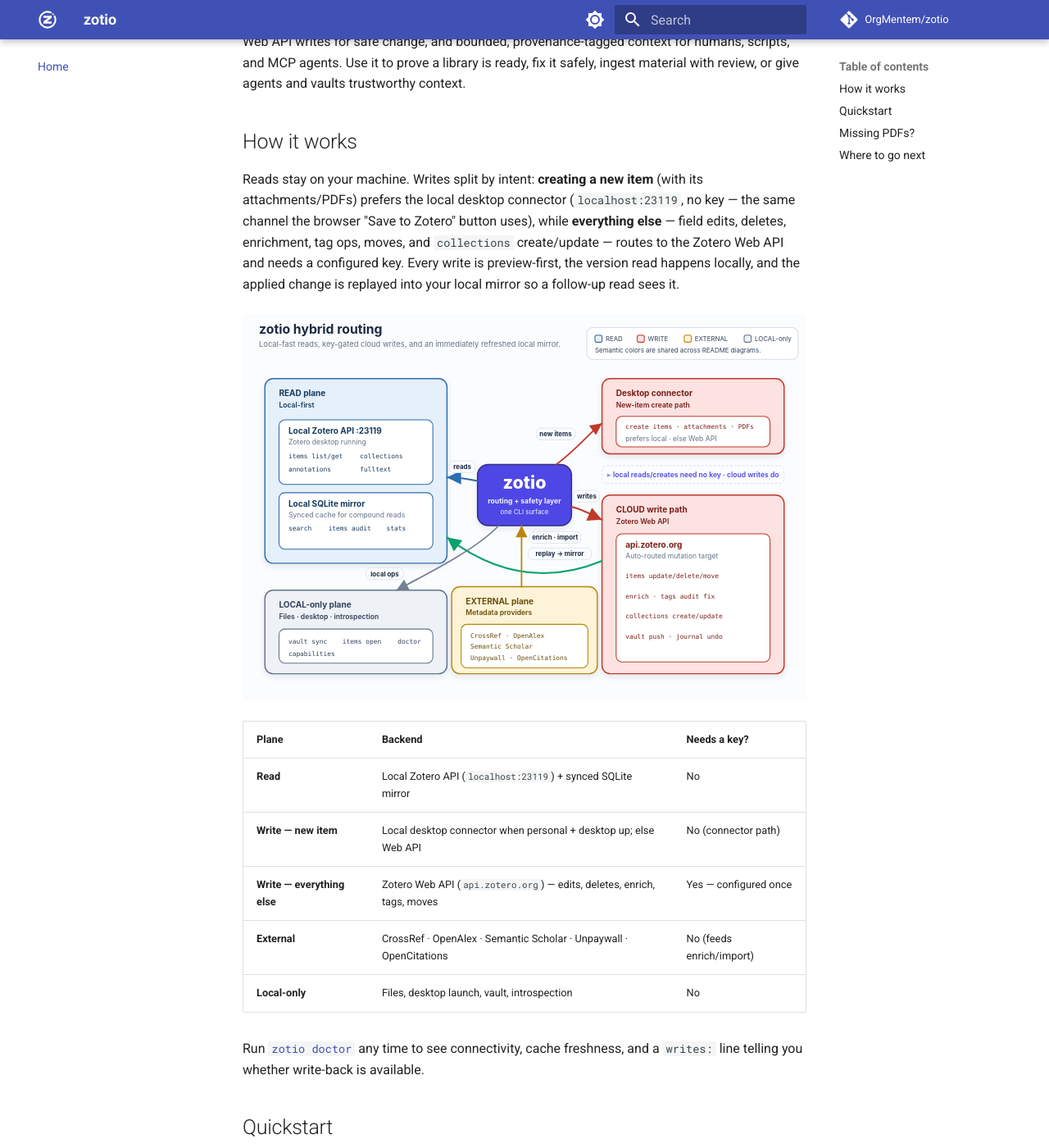
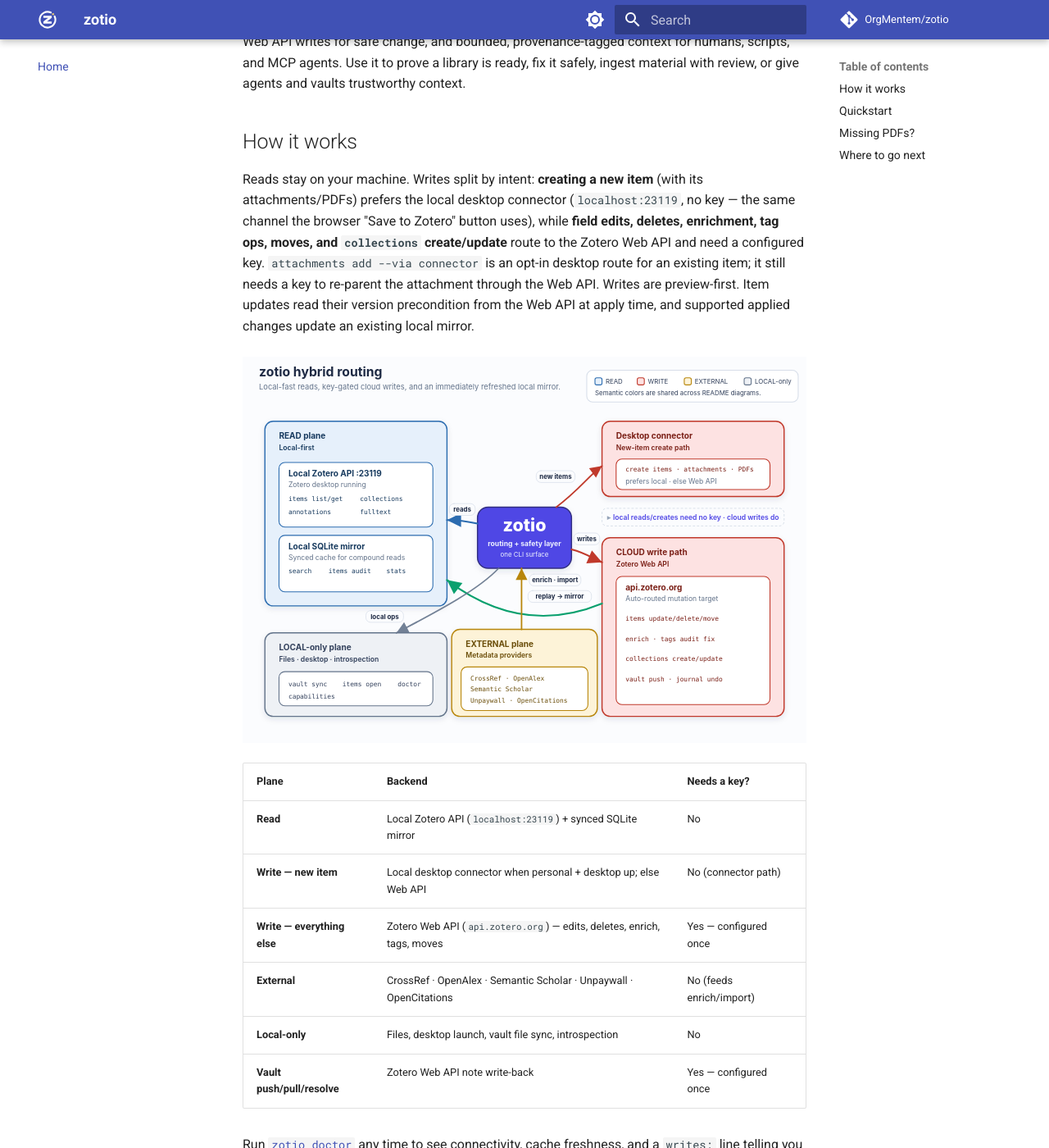
Before and after one commit to OrgMentem/zotio, an MkDocs documentation site: the page built from docs/index.md, in a window 1280 px wide and 1400 px high, scrolled down 507 px. Shown: the whole window at 82% size. Built offline with MkDocs 1.6.1 and Material for MkDocs 9.7.7, drawn with Linux system fonts in a browser that asks for light colours; comment, search, counter and statistics services are not loaded.

Commit message:
Align overview and concepts with write routes and freshness
Findings: zotio-41d50e76aa87da3f, zotio-9e388027f44b0956, zotio-c48c33cd88cdeb0d, zotio-912c3bfa3e91d29d, zotio-3682f41f07d5acf4, zotio-f14bb919dcbc972b, zotio-eb7367d92b08fbd9, zotio-0a167cf83ac8fed8, zotio-557646e3afe52ab4, zotio-9b62934296d34365, zotio-c0ed5365354d0fa0, zotio-9440cf959528f13c, zotio-be0cd63fbac8e4bb

```diff
--- a/docs/concepts/write-safety.md
+++ b/docs/concepts/write-safety.md
@@ -12,7 +12,7 @@
 - **`--agent` does *not* auto-apply.** Agent mode sets JSON + non-interactive defaults, but a write still needs an explicit `--yes`.
 - **No command is exempt.** Every write in this CLI needs `--yes`, and `--dry-run` overrides it everywhere — including inside a `workflow run` preview, which previews each step by injecting `--dry-run`. The vault commands keep their own per-note report rather than the generic envelope, but they obey the same gate.
 - **Gates cap the blast radius.** `--max-changes` defaults to 500 (50 under `--agent`); irreversible ops (merge, permanent delete, empty-trash) refuse to run without `--allow-destructive`.
-- **Read-your-writes.** A write applied through the mutation envelope is replayed into the local mirror immediately and the post-write item state comes back in the envelope, so a re-audit sees the fix with no follow-up `sync`. Replay is deliberately conservative: scalar field edits and tag/collection membership are replayed, while creates, trash, and structural edits are left for the next `sync` to reconcile authoritatively.
+- **Read-your-writes.** A write applied through the mutation envelope is replayed into the local mirror immediately and the post-write item state comes back in the envelope, so a re-audit sees the fix with no follow-up `sync`. Replay is deliberately conservative: scalar field edits, tag/collection membership, item creates, trash, restores, and permanent deletes are replayed when the mirror can express them, while unsupported structural edits are left for the next `sync` to reconcile authoritatively. A mirror update that itself fails is reported as a warning without failing the already-applied write.
 - **Journaled, and honest about undo.** Runs applied through the mutation envelope are recorded append-only (`journal list` / `journal show`), including the single-resource CRUD commands and partially-rejected batches (a 100-item create where one element is refused still journals the 99 that landed). Some gated writes deliberately sit outside the envelope and so are not journaled: the `vault` commands, which keep their own report. `journal undo <run-id>` reverses only what it can invert losslessly — tag and collection membership toggles, and creates (reversed by trashing the created item) — and **loudly refuses** everything else (merges, deletions, field overwrites) rather than guessing. A journal entry is therefore an audit record, not a promise of reversibility: `items delete` is journaled but not undoable, because the journal records what a run did, not a full pre-image of what it replaced. Recover a deleted item from Zotero's trash with `items restore`.
 - **One writer at a time.** Applying a write takes the installation-wide advisory lock (`~/.zotio/.writer.lock`). `export snapshot` and `collections bundle` instead lock their canonical output path, so runs writing to different directories stay parallel, and a vault write holds both the installation lock and its vault-path lock. Writers do not queue: a second concurrent writer in the same scope exits **9** immediately and is safe to retry once the first finishes. Reads and previews are never blocked, so parallelize those and serialize applies. See [Architecture decisions › Single-writer concurrency](../contributing/architecture-decisions.md#single-writer-concurrency).
 - **Partial success is loud.** Zotero answers a batched write with HTTP 200 even when it rejected some elements. Those rejections are reported with their source index and message, and the command exits **13** (degraded) — never 0.
@@ -23,7 +23,7 @@
 
 ## Where writes land
 
-Writes split by intent — new items prefer the keyless local desktop connector; everything else routes to the Zotero Web API and needs a key.
+Writes split by intent: new personal-library items prefer the keyless local desktop connector. Edits and note write-back need a Web API key. `attachments add --via connector` saves bytes through the desktop but still needs a Web API key to move the attachment to an existing item.
 
 <div class="zotio-diagram-wrap">
 --8<-- "docs/assets/architecture.svg"
--- a/docs/concepts/zotero-api.md
+++ b/docs/concepts/zotero-api.md
@@ -16,20 +16,20 @@
 
 - **Reads** are served locally and are **keyless**. `zotio` also keeps a synced SQLite mirror so reads can run offline — see [Local read parity](local-read-parity.md).
 - **New items** (with attachments/PDFs) prefer the keyless local desktop connector.
-- **Everything else that writes** — field edits, deletes, enrichment, tag ops, collection changes, note write-back — routes to the Zotero **Web API** and needs a key. See [Authentication](../guide/authentication.md).
+- **Other writes** — field edits, deletes, enrichment, tag ops, collection changes, note write-back — use the Zotero **Web API** and need a key. `attachments add --via connector` saves bytes through the desktop, then uses the Web API to move the attachment to an existing item. See [Authentication](../guide/authentication.md).
 
 ## The local API is GET-only
 
 Zotero's local API currently serves reads only; writes are "coming" but not shipped. `zotio` handles this transparently:
 
 - With a Web API key configured, mutating commands **auto-route** their writes to `api.zotero.org` (reads stay local). A one-time notice on stderr names the target. Web API writes sync back down to your desktop.
-- With **no** key, a write hits the read-only local API and `zotio` prints read-only guidance instead of a misleading auth error.
+- With **no** key, a write whose route is the Web API cannot run and `zotio` prints read-only guidance instead of a misleading auth error. A new-item create that qualifies for the keyless desktop connector route above still applies locally.
 
 !!! tip "Check writability"
     `zotio doctor` reports a `writes:` line — whether write-back is available (key present) or read-only.
 
 !!! warning "Version conflicts"
-    Because reads are local and writes go to the cloud, a stale local version can lose a race and return `412`. `zotio` maps that to a clear "version conflict — run `sync`" hint. Run `zotio sync` and retry.
+    Update resolves the current version from the Web write plane at apply time, so the PATCH never carries a stale plan-time version. A `412` means an intervening write won the race or the request supplied an outdated explicit version, so review the current remote state and retry. `sync` refreshes the local mirror but does not clear the precondition by itself.
 
 ## Enable the local API
 
--- a/docs/index.md
+++ b/docs/index.md
@@ -6,7 +6,7 @@
 
 ## How it works
 
-Reads stay on your machine. Writes split by intent: **creating a new item** (with its attachments/PDFs) prefers the local desktop connector (`localhost:23119`, no key — the same channel the browser "Save to Zotero" button uses), while **everything else** — field edits, deletes, enrichment, tag ops, moves, and `collections` create/update — routes to the Zotero Web API and needs a configured key. Every write is preview-first, the version read happens locally, and the applied change is replayed into your local mirror so a follow-up read sees it.
+Reads stay on your machine. Writes split by intent: **creating a new item** (with its attachments/PDFs) prefers the local desktop connector (`localhost:23119`, no key — the same channel the browser "Save to Zotero" button uses), while **field edits, deletes, enrichment, tag ops, moves, and `collections` create/update** route to the Zotero Web API and need a configured key. `attachments add --via connector` is an opt-in desktop route for an existing item; it still needs a key to re-parent the attachment through the Web API. Writes are preview-first. Item updates read their version precondition from the Web API at apply time, and supported applied changes update an existing local mirror.
 
 <div class="zotio-diagram-wrap">
 --8<-- "docs/assets/architecture.svg"
@@ -18,7 +18,8 @@
 | **Write — new item** | Local desktop connector when personal + desktop up; else Web API | No (connector path) |
 | **Write — everything else** | Zotero Web API (`api.zotero.org`) — edits, deletes, enrich, tags, moves | Yes — configured once |
 | **External** | CrossRef · OpenAlex · Semantic Scholar · Unpaywall · OpenCitations | No (feeds enrich/import) |
-| **Local-only** | Files, desktop launch, vault, introspection | No |
+| **Local-only** | Files, desktop launch, vault file sync, introspection | No |
+| **Vault push/pull/resolve** | Zotero Web API note write-back | Yes — configured once |
 
 Run [`zotio doctor`](reference/commands.md) any time to see connectivity, cache freshness, and a `writes:` line telling you whether write-back is available.
 
```
Also changed, not shown: README.md (+13 -14 lines), docs/concepts/local-read-parity.md (+1 -1 lines).
